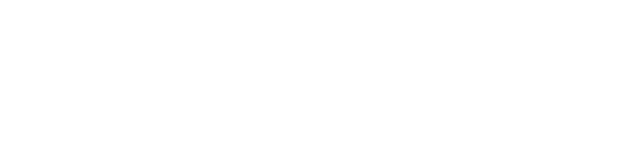
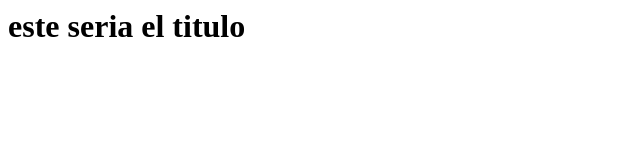
Before and after one commit to willgust/proyecto_sistemas, a plain HTML site: page index.html in a window 1280 px wide. Shown: the whole page, without its empty margins (0-640 px from the left). Drawn offline with Linux system fonts and the light colour scheme.

Commit message:
añadimos titulo

```diff
--- a/index.html
+++ b/index.html
@@ -1,5 +1,5 @@
 <html>
 
-  <h1></h1>
+  <h1>este seria el titulo</h1>
 
 </html>
```
